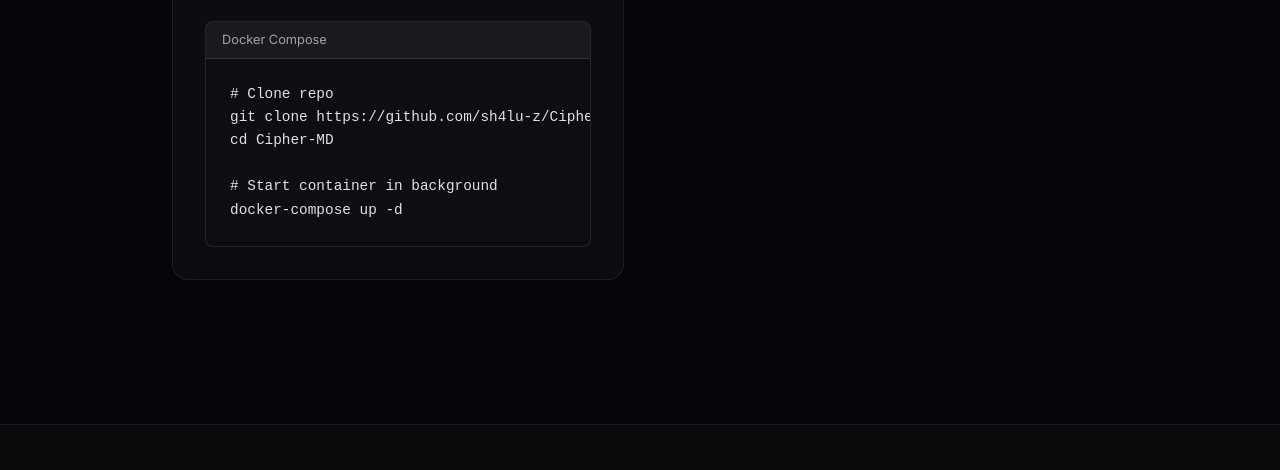
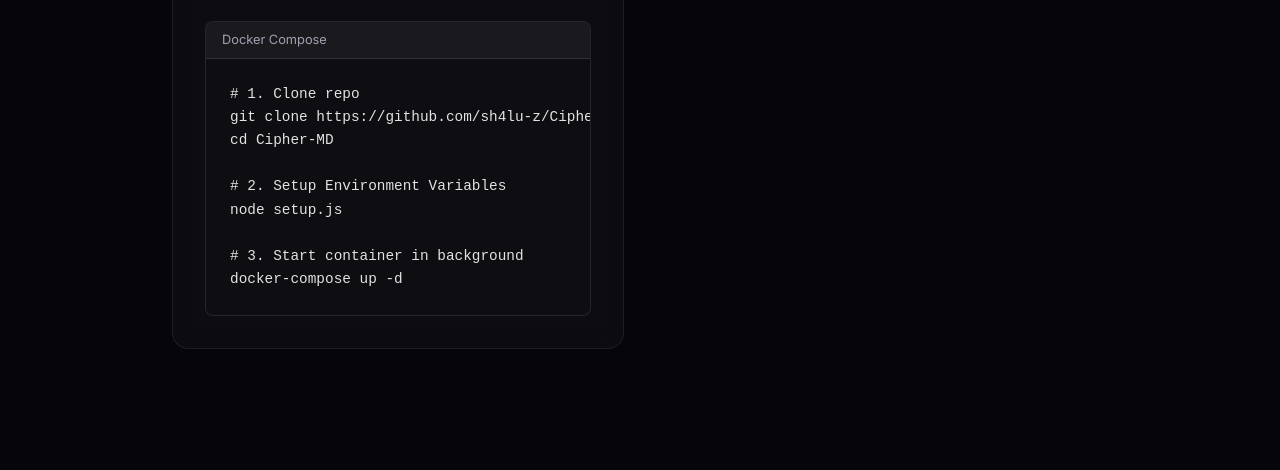
Before and after one commit to sh4lu-z/Cipher-MD-web, a website: page deployment.html in a window 1280 px wide. Shown: the part 4164-4634 px from the top of the page. Drawn offline with Linux system fonts and the light colour scheme.

Commit message:
docs: add environment setup step to deployment guide for Docker Compose

```diff
--- a/deployment.html
+++ b/deployment.html
@@ -317,11 +317,14 @@ npm start</code></pre>
                 </p>
                 <div class="code-block">
                     <div class="code-header">Docker Compose</div>
-                    <pre><code># Clone repo
+                    <pre><code># 1. Clone repo
 git clone https://github.com/sh4lu-z/Cipher-MD.git
 cd Cipher-MD
 
-# Start container in background
+# 2. Setup Environment Variables
+node setup.js
+
+# 3. Start container in background
 docker-compose up -d</code></pre>
                 </div>
             </div>
```
